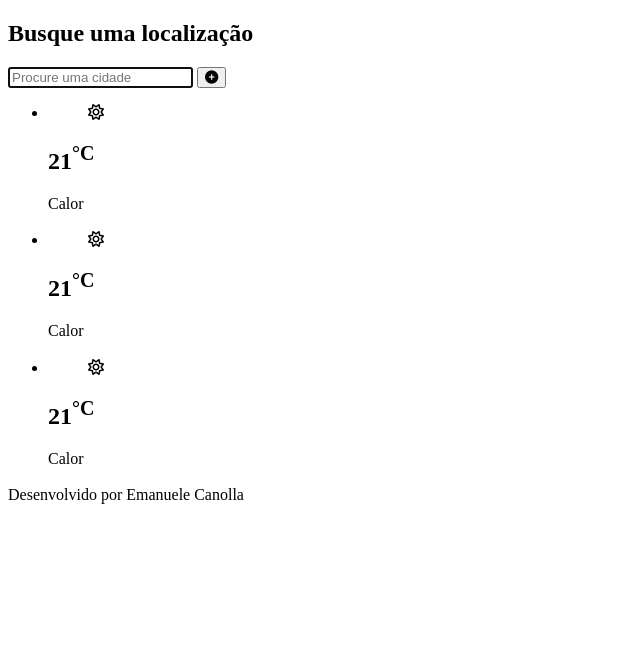
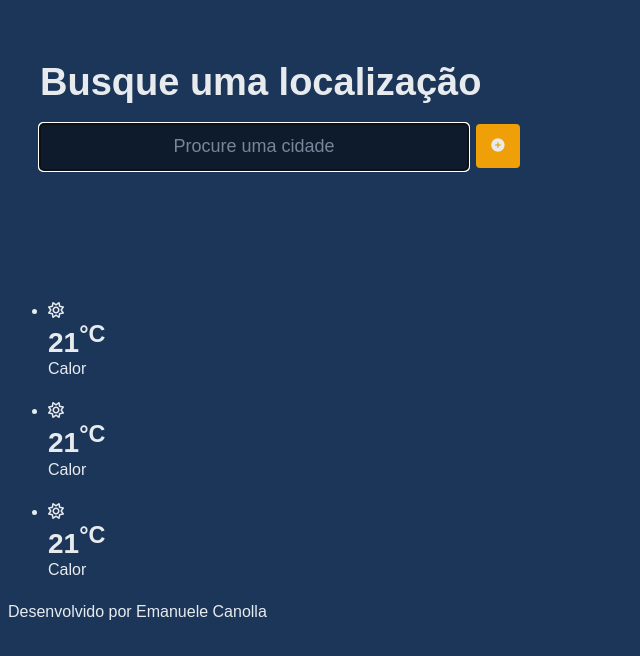
Before and after one commit to emanuelecanolla/tempo-app, a plain HTML site: page index.html in a window 1280 px wide. Shown: the whole page, without its empty margins (0-640 px from the left). Drawn offline with Linux system fonts and the light colour scheme.

Commit message:
estilizando

```diff
--- a/app.css
+++ b/app.css
@@ -0,0 +1,139 @@
+html{
+    font-size: 16px;
+}
+
+body{
+    font-family: sans-serif;
+    background-color: #1b3659;
+    color: #e8ebee;
+}
+
+figure{
+    margin: 0;
+    padding: 0;
+}
+
+img{
+    max-width: 100%;
+    height: auto;
+}
+
+.container{
+    padding: 4rem 2rem;
+}
+
+p{
+    margin: 0 0 1.5rem;
+}
+
+h1{
+    font-size: 2.375rem;
+    line-height: 1.25rem;
+    margin: 0 0 2rem;
+}
+
+h2{
+    font-size: 1.75rem;
+    line-height: 1.25;
+    margin: 0;
+}
+
+h3{
+    font-size: 1rem;
+    line-height: 1,25;
+    margin: 0;
+}
+
+small,
+.msg,
+.country{
+    font-size: .75rem;
+    line-height: 1.25rem;
+}
+
+a{
+    color: #efa008;
+    text-decoration: none;
+    transition: all .2s ease-in-out;
+}
+
+a:hover{
+    color: #e8ebee;
+}
+
+form{
+    width: 100%;
+    margin-bottom: 2rem;
+    max-width: 30rem;
+}
+
+input{
+    border-radius: 4px;
+    border: 0;
+}
+
+input[type="text"] {
+    height: 2.75rem;
+    background: #13263e;
+    text-align: center;
+    flex-grow: 1;
+    transition: all .2s ease-in-out;
+}
+
+input:focus,
+input:hover{
+    background-color: #0e1b2d;
+}
+
+input::placeholder{
+    color: #76869b;
+    font-size: 18px;
+}
+
+.row{
+    display: flex;
+    gap: .5rem;
+}
+
+form button{
+    height: 2.75rem;
+    width: 2.75rem;
+    background-color: #efa008;
+    border: none;
+    border-radius: 4px;
+    display: flex;
+    justify-content: center;
+    align-items: center;
+    cursor: pointer;
+    transition: all .2s ease-in-out;
+}
+
+form button:hover{
+    background-color: #050812;
+}
+
+form button:active{
+    background-color: #0e1b2d;
+}
+
+form button i{
+    color: #e8ebee;
+}
+
+.msg{
+    background-color: #162b48;
+    padding: .5rem 3rem;
+    border-radius: 0 0 4px 4px;
+    margin-left: .75rem;
+    width: 75%;
+    transform: translate3d(0, -100%, 0);
+    opacity: 0;
+    z-index: -1;
+    position: relative;
+    transition: all .2s ease-in-out;
+}
+
+.msg.visible{
+    transform: translate3d(0, 0, 0);
+    opacity: 1;
+}
--- a/index.html
+++ b/index.html
@@ -12,6 +12,7 @@
       <div class="container">
         <h1>Busque uma localização</h1>
         <form id="form">
+          <div class="row">
           <input
             id="search-cities"
             type="text"
@@ -21,7 +22,8 @@
           <button type="submit">
             <i class="fa-solid fa-circle-plus"></i>
           </button>
-          <span class="msg"></span>
+        </div>
+          <span class="msg">msg</span>
         </form>
     </section>
 
```
